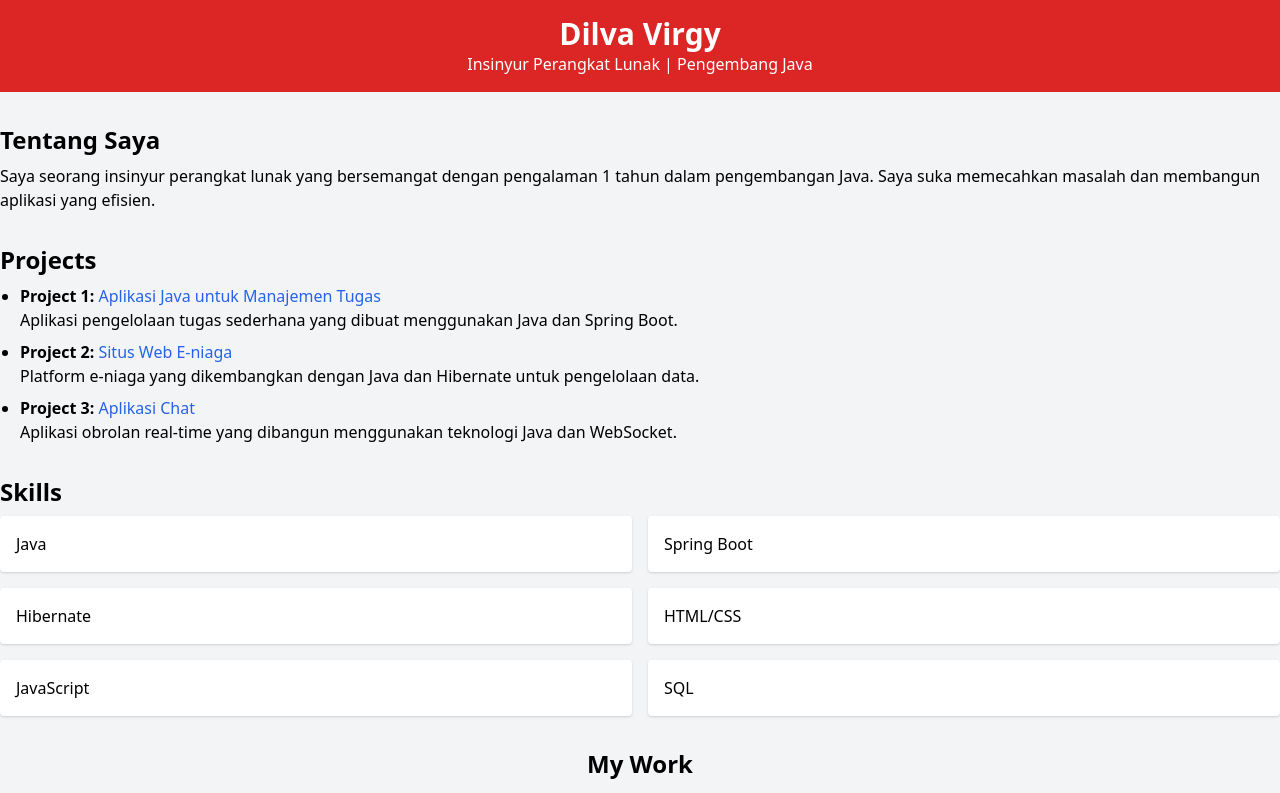
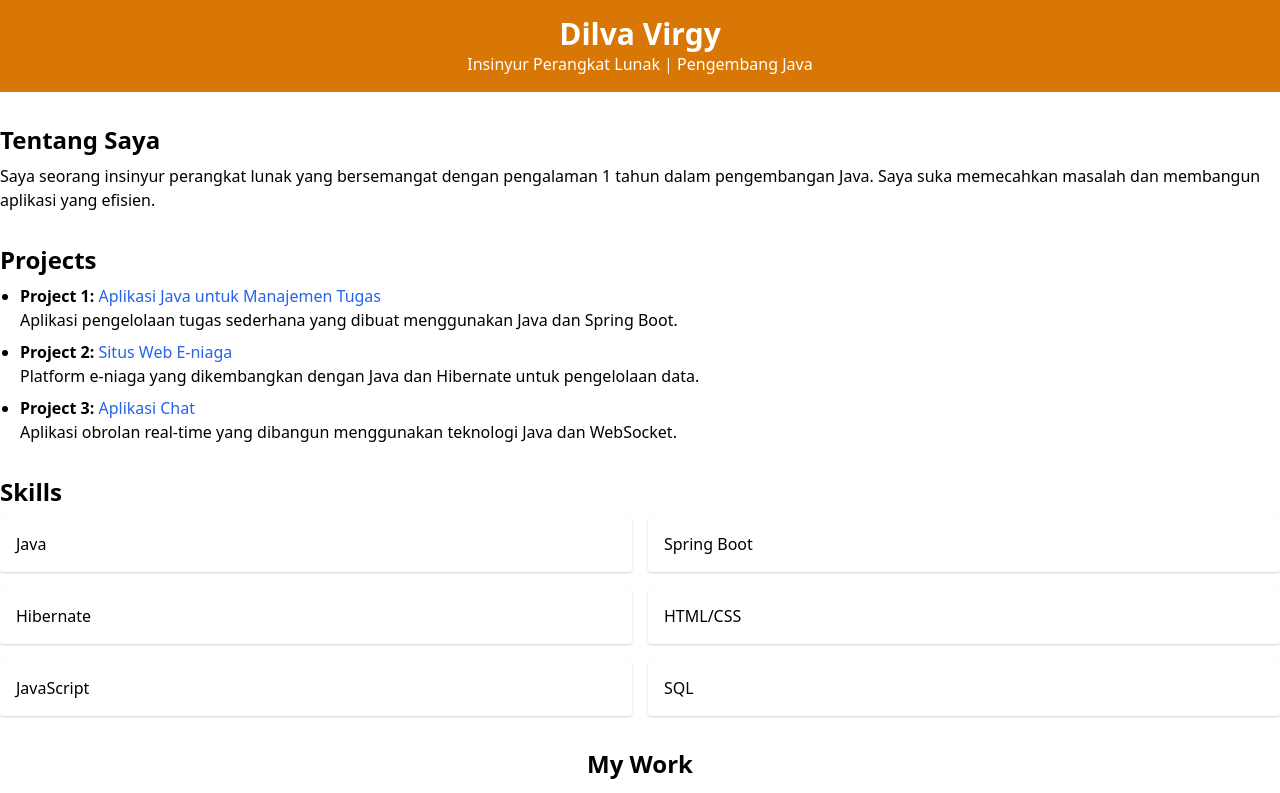
Before and after one commit to dilvaxraps/portofolio, a plain HTML site: page index.html in a window 1280 px wide. Shown: the top 793 px of the page. Drawn offline with nearby package versions, Linux system fonts and the light colour scheme.

Commit message:
Update index.html

```diff
--- a/index.html
+++ b/index.html
@@ -6,8 +6,8 @@
     <title>My Portfolio</title>
     <link href="https://cdn.jsdelivr.net/npm/tailwindcss@2.2.19/dist/tailwind.min.css" rel="stylesheet">
 </head>
-<body class="bg-gray-100">
-    <header class="bg-red-600 text-white text-center p-4">
+<body class="bg-whitesmoke-100">
+    <header class="bg-yellow-600 text-white text-center p-4">
         <h1 class="text-3xl font-bold">Dilva Virgy</h1>
         <p>Insinyur Perangkat Lunak | Pengembang Java</p>
     </header>
```
